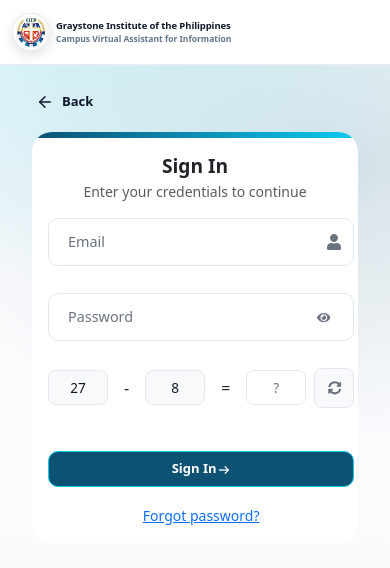
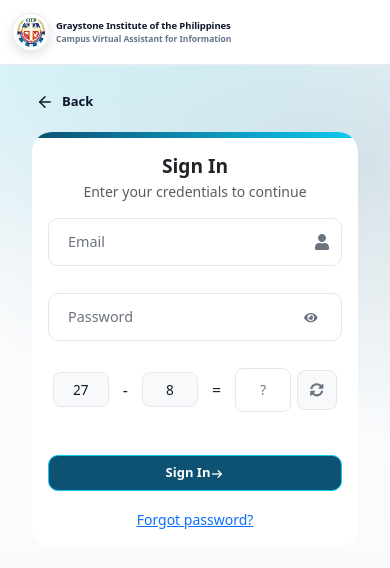
Before and after one commit to erwinfelix02/CVAI, a React (Vite) app in the folder frontend/: page /signin in a window 390 px wide. Shown: the top 568 px of the page. Built offline with nearby package versions, Linux system fonts and the light colour scheme; no server answers.

Commit message:
UPDATE ACADEMIC PROGRESS COMPONENT

```diff
--- a/frontend/src/components/Student/AcademicProgress.tsx
+++ b/frontend/src/components/Student/AcademicProgress.tsx
@@ -1,15 +1,39 @@
-export default function AcademicProgress() {
+// ✅ src/components/Student/AcademicProgress.tsx
+
+interface AcademicProgressProps {
+  earnedCredits?: number;
+  totalCreditsRequired?: number;
+}
+
+export default function AcademicProgress({
+  earnedCredits = 98,
+  totalCreditsRequired = 150,
+}: AcademicProgressProps) {
+  const completionPercentage = Math.min(
+    Math.round((earnedCredits / totalCreditsRequired) * 100),
+    100
+  );
+
   return (
     <div className="card shadow-sm p-3 mt-3">
       <h5 className="fw-semibold mb-3">Academic Progress</h5>
       <div className="mb-2 d-flex justify-content-between small">
         <span>Degree Completion</span>
-        <span>65%</span>
+        <span>{completionPercentage}%</span>
       </div>
       <div className="progress mb-2" style={{ height: "8px" }}>
-        <div className="progress-bar bg-primary" role="progressbar" style={{ width: "65%" }} />
+        <div
+          className="progress-bar bg-primary"
+          role="progressbar"
+          style={{ width: `${completionPercentage}%` }}
+          aria-valuenow={completionPercentage}
+          aria-valuemin={0}
+          aria-valuemax={100}
+        />
       </div>
-      <p className="text-muted small mb-0">Credits Earned: 98 / 150</p>
+      <p className="text-muted small mb-0">
+        Credits Earned: {earnedCredits} / {totalCreditsRequired}
+      </p>
     </div>
   );
 }
--- a/frontend/src/customHooks/useIdleLogout.ts
+++ b/frontend/src/customHooks/useIdleLogout.ts
@@ -36,14 +36,6 @@ export default function useIdleLogout(
       }
     };
 
-    const update = (): void => {
-      localStorage.setItem("lastActivity", Date.now().toString());
-
-      if (isWarningActiveRef.current) {
-        clearWarningCountdown();
-      }
-    };
-
     const logout = (): void => {
       clearWarningCountdown();
       localStorage.removeItem("token");
@@ -51,6 +43,14 @@ export default function useIdleLogout(
       localStorage.removeItem("lastActivity");
       localStorage.removeItem("user");
       window.location.href = "/signin";
+    };
+
+    const update = (): void => {
+      localStorage.setItem("lastActivity", Date.now().toString());
+
+      if (isWarningActiveRef.current) {
+        clearWarningCountdown();
+      }
     };
 
     const startWarningCountdown = (): void => {
@@ -89,6 +89,21 @@ export default function useIdleLogout(
       }
     };
 
+    // --- NEW: Check immediately on mount or when browser tab regains focus ---
+    const handleVisibilityOrFocus = () => {
+      if (document.visibilityState === "visible") {
+        check();
+      }
+    };
+
+    const last = localStorage.getItem("lastActivity");
+    if (!last) {
+      update();
+    } else {
+      // Instantly evaluate if time expired while browser/tab was left alone or closed
+      check();
+    }
+
     const events: Array<keyof WindowEventMap> = [
       "mousemove",
       "keydown",
@@ -97,12 +112,12 @@ export default function useIdleLogout(
       "touchstart",
     ];
 
-    if (!localStorage.getItem("lastActivity")) {
-      update();
-    }
-
     events.forEach((e) => window.addEventListener(e, update));
     checkIntervalRef.current = window.setInterval(check, 1000);
+
+    // Listen for when user clicks back to the tab or reopens the browser window
+    window.addEventListener("focus", handleVisibilityOrFocus);
+    document.addEventListener("visibilitychange", handleVisibilityOrFocus);
 
     return () => {
       events.forEach((e) => window.removeEventListener(e, update));
@@ -111,6 +126,9 @@ export default function useIdleLogout(
         window.clearInterval(checkIntervalRef.current);
       }
 
+      window.removeEventListener("focus", handleVisibilityOrFocus);
+      document.removeEventListener("visibilitychange", handleVisibilityOrFocus);
+
       clearWarningCountdown();
     };
   }, [sessionTimeoutMinutes, warningSeconds]);
--- a/frontend/src/pages/Student/StudentDashboard.tsx
+++ b/frontend/src/pages/Student/StudentDashboard.tsx
@@ -357,7 +357,7 @@ export default function StudentDashboard() {
         </div>
       </div>
 
-      <AcademicProgress />
+      <AcademicProgress earnedCredits={totalCredits > 0 ? totalCredits : 98} />
     </>
   );
 }
--- a/frontend/src/styles/auth.css
+++ b/frontend/src/styles/auth.css
@@ -16,9 +16,9 @@
   width: 100%;
   max-width: 420px;
   box-shadow: 0 8px 24px rgba(0, 0, 0, 0.15);
-}
-.auth-card {
   border: 1px solid rgba(0, 0, 0, 0.08); /* light border for contrast */
+  box-sizing: border-box;
+  overflow: visible;
 }
 
 .role-selector {
@@ -175,6 +175,7 @@ button,
   font-size: 20px;
   border-radius: 10px;
   border: 1px solid #e3e8ee;
+  box-sizing: border-box;
 }
 
 .code-input:focus,
@@ -281,6 +282,8 @@ button,
   justify-content: center; /* centers the whole row */
   gap: 12px; /* space between each element */
   margin-bottom: 1rem;
+  width: 100%;
+  box-sizing: border-box;
 }
 
 /* Numbers (a and b) */
@@ -294,6 +297,7 @@ button,
   background: #f8f9fa;
   color: #111827;
   font-size: 0.95rem;
+  box-sizing: border-box;
 }
 
 /* Plus / Equal sign */
@@ -310,12 +314,14 @@ button,
 /* Input box */
 .math-verification input {
   width: 80px;
+  height: 44px;
   padding: 0.5rem 0.75rem;
   font-size: 0.95rem;
   border-radius: 8px;
   border: 1px solid #e3e8ee;
   text-align: center;
   outline: none;
+  box-sizing: border-box;
   transition:
     border-color 0.2s ease,
     box-shadow 0.2s ease;
@@ -338,18 +344,18 @@ button,
 /* Responsive adjustment */
 @media (max-width: 480px) {
   .math-verification {
-    gap: 8px;
+    gap: 6px;
   }
 
   .math-verification input,
   .math-verification .number-box {
-    width: 60px;
+    width: 56px;
     font-size: 0.85rem;
-    padding: 0.4rem 0.6rem;
+    padding: 0.4rem 0.4rem;
   }
 
   .math-verification span.operator {
-    min-width: 18px;
+    min-width: 16px;
   }
 }
 /* Refresh button */
@@ -363,6 +369,7 @@ button,
   width: 40px;
   height: 40px;
   cursor: pointer;
+  flex-shrink: 0;
   transition:
     background 0.2s,
     color 0.3s;
@@ -392,7 +399,6 @@ input[type="password"]::-webkit-password-toggle-button {
   display: none !important;
 }
 /* Layout */
-
 
 .auth-left h1 {
   font-size: 2.2rem;
@@ -486,6 +492,8 @@ input[type="password"]::-webkit-password-toggle-button {
 .outlined-field {
   position: relative;
   margin-bottom: 1.25rem;
+  width: 100%;
+  box-sizing: border-box;
 }
 
 .outlined-input {
@@ -498,6 +506,7 @@ input[type="password"]::-webkit-password-toggle-button {
   border-radius: 10px;
   background: transparent;
   outline: none;
+  box-sizing: border-box;
 }
 
 /* Focus state */
@@ -590,6 +599,7 @@ input[type="password"]::-webkit-password-toggle-button {
   left: 0;
   font-size: 12px;
   color: #e53935;
+  box-sizing: border-box;
 }
 .outlined-field {
   position: relative;
@@ -686,7 +696,9 @@ input[type="password"]::-webkit-password-toggle-button {
   transform: translateX(-50%) translateY(-20px);
   z-index: 1050;
   opacity: 0;
-  transition: opacity 0.4s ease, transform 0.4s ease;
+  transition:
+    opacity 0.4s ease,
+    transform 0.4s ease;
   pointer-events: none;
 }
 
@@ -736,15 +748,22 @@ input[type="password"]::-webkit-password-toggle-button {
 }
 
 @keyframes dots {
-  0% { content: ""; }
-  33% { content: "."; }
-  66% { content: ".."; }
-  100% { content: "..."; }
+  0% {
+    content: "";
+  }
+  33% {
+    content: ".";
+  }
+  66% {
+    content: "..";
+  }
+  100% {
+    content: "...";
+  }
 }
 :root {
   --brand-primary: #0d5173;
 }
-
 
 /* RIGHT CARD WRAPPER */
 .auth-form-wrap {
@@ -752,11 +771,13 @@ input[type="password"]::-webkit-password-toggle-button {
   display: flex;
   align-items: center;
   justify-content: center;
+  box-sizing: border-box;
 }
 
 .auth-form-max {
   width: 100%;
   max-width: 460px;
+  box-sizing: border-box;
 }
 
 /* CARD LOOK */
@@ -768,6 +789,8 @@ input[type="password"]::-webkit-password-toggle-button {
 .auth-accent {
   height: 6px;
   background: linear-gradient(90deg, var(--brand-primary), #0dcaf0);
+  border-top-left-radius: 16px;
+  border-top-right-radius: 16px;
 }
 
 /* ===== SCHOOL PANEL ===== */
@@ -776,9 +799,15 @@ input[type="password"]::-webkit-password-toggle-button {
   padding: 2.5rem;
   color: #fff;
   background-image:
-    radial-gradient(circle at 2px 2px, rgba(255, 255, 255, 0.35) 1px, transparent 0),
+    radial-gradient(
+      circle at 2px 2px,
+      rgba(255, 255, 255, 0.35) 1px,
+      transparent 0
+    ),
     linear-gradient(135deg, #0dcaf0, #0b5ed7);
-  background-size: 24px 24px, cover;
+  background-size:
+    24px 24px,
+    cover;
   box-shadow: 0 18px 50px rgba(15, 23, 42, 0.12);
 }
 
@@ -836,15 +865,25 @@ input[type="password"]::-webkit-password-toggle-button {
   min-height: 100vh;
   padding-top: 72px;
   background:
-    radial-gradient(900px 500px at 10% 0%, rgba(13, 202, 240, 0.18), transparent 55%),
-    radial-gradient(900px 500px at 90% 20%, rgba(13, 81, 115, 0.16), transparent 55%),
+    radial-gradient(
+      900px 500px at 10% 0%,
+      rgba(13, 202, 240, 0.18),
+      transparent 55%
+    ),
+    radial-gradient(
+      900px 500px at 90% 20%,
+      rgba(13, 81, 115, 0.16),
+      transparent 55%
+    ),
     linear-gradient(180deg, #ffffff, #f6f8fb);
+  box-sizing: border-box;
 }
 
 /* ===== CENTER CARD WRAPPER ===== */
 .auth-center-wrapper {
   width: 100%;
   padding: 14px 1rem 1rem;
+  box-sizing: border-box;
 }
 
 /* Card max width */
@@ -1022,7 +1061,6 @@ input[type="password"]::-webkit-password-toggle-button {
   min-width: 0;
 }
 
-
 .auth-step.active {
   background: #0b5d7a;
   color: #fff;
@@ -1080,7 +1118,6 @@ input[type="password"]::-webkit-password-toggle-button {
   white-space: nowrap;
   min-width: 0;
 }
-
 
 .auth-step.active {
   background: #0b5d7a;
@@ -1202,11 +1239,11 @@ input[type="password"]::-webkit-password-toggle-button {
   flex: 1;
 }
 .password-hint {
-  margin: 12px 0 16px 0;   /* balanced spacing */
+  margin: 12px 0 16px 0; /* balanced spacing */
   font-size: 0.85rem;
   line-height: 1.4;
   color: #6c757d;
-  text-align: center;      /* centers it cleanly */
+  text-align: center; /* centers it cleanly */
   width: 100%;
 }
 .password-hint {
@@ -1248,6 +1285,7 @@ input[type="password"]::-webkit-password-toggle-button {
   max-width: 1420px;
   margin: 0 auto;
   padding: 0 60px;
+  box-sizing: border-box;
 }
 
 .auth-back-row {
```
Also changed, not shown: frontend/src/pages/Authentication/SignIn.tsx (line endings or trailing spaces), 1 other file (tests, documents, lock files or other folders).
